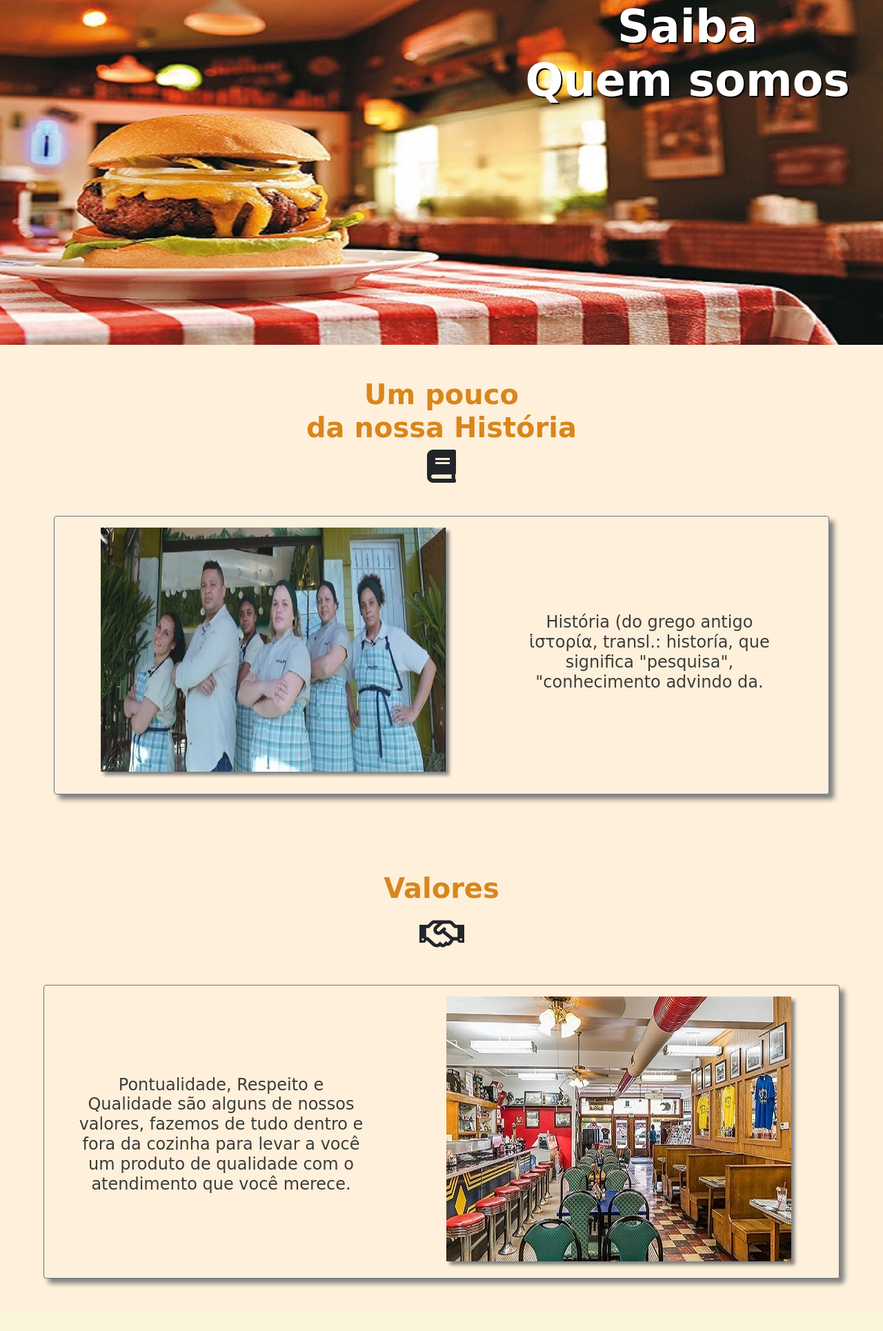
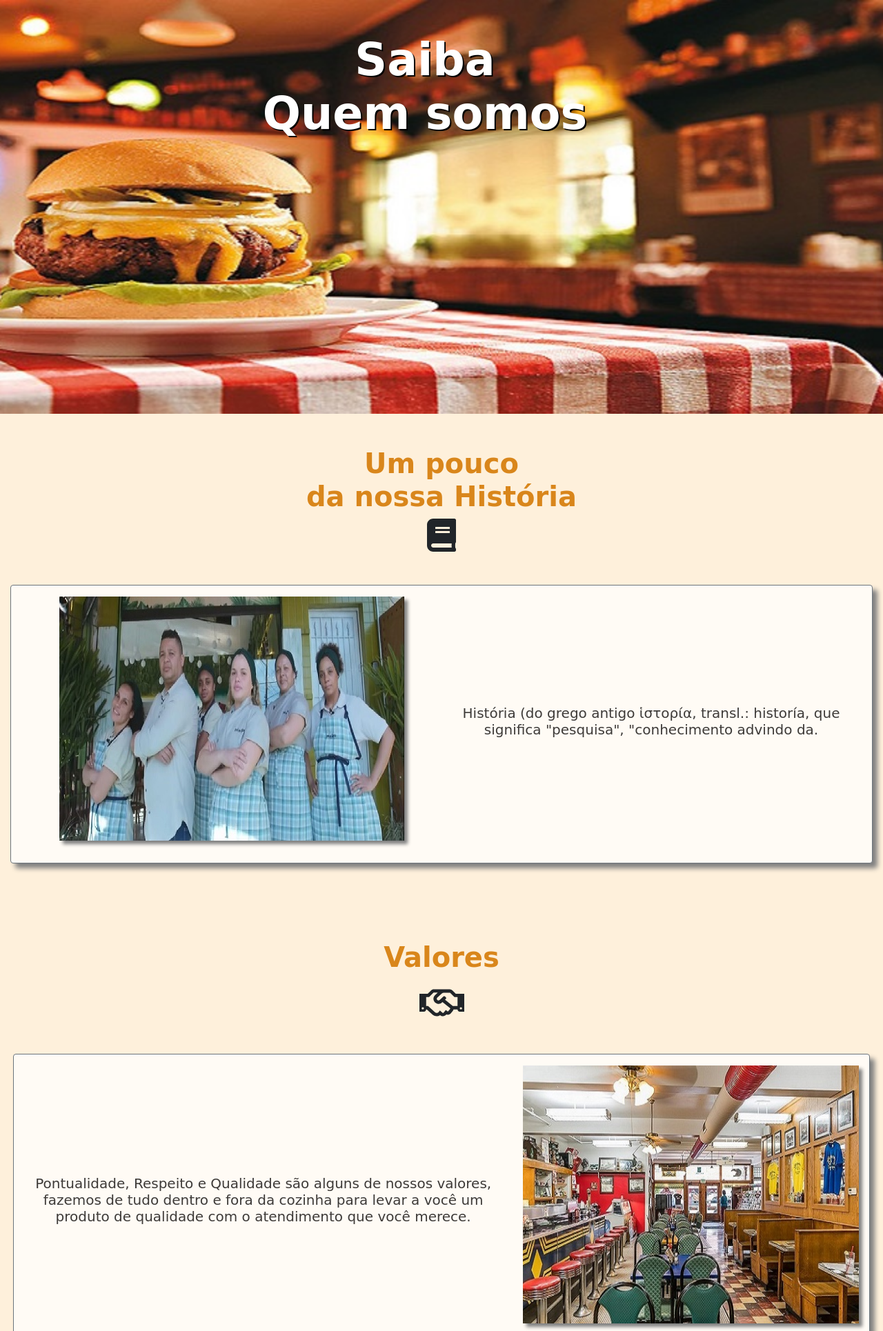
Before and after one commit to Pedrox42/Trainee-Grupo-2, a PHP site: page /html/sobre-Nos.html in a window 1280 px wide. Shown: the part 56-1986 px from the top of the page at 69% size. Before the commit the page ends 1923 px from the top, so only its background shows below. Run offline with PHP 8.4, Linux system fonts and the light colour scheme; some web fonts are replaced.

Commit message:
alteraçoes na pagina sobre nos

```diff
--- a/html/sobre-Nos.html
+++ b/html/sobre-Nos.html
@@ -33,25 +33,24 @@
         </div>
     </nav>
     <div class="nos image-about">
-        <div class=" img-fluid d-flex justify-content-end ">
-            <div class="d-flex justify-content-center text-center align-items-center text-about mr-5">
-                <h1>Saiba<br>Quem somos</h1>
-            </div>
+        <div class="d-flex  text-center justify-content-center align-items-center text-about pt-5 pr-5 pb-5">
+            <h1>Saiba<br>Quem somos</h1>
         </div>
     </div>
     <div class="container-fluid">
         <div class="corpoAbout">
-            <h1 class="pt-5 d-flex justify-content-center text-center">Um pouco <br> da nossa História</h1>
+            <h1 class="pt-5 d-flex justify-content-center text-center text-justify align-middle">Um pouco <br> da nossa História</h1>
             <i class="fas fa-book d-flex justify-content-center livro pb-5"></i>
             <div class="container-fluid box pb-3">
-                <div class="row border rounded border-secondary p-3 mb-5 rounded  pt-3 ml-5 mr-5">
-                    <div class="box-image-about d-flex justify-content-center col pr-5 pb-3">
+                <div class="row border rounded border-secondary p-3 mb-5 rounded  pt-3 box-somos ">
+                    <div class="box-image-about d-flex justify-content-center col-sm-6  pb-3">
                         <img class="img-fluid" src="../public/img/quemsomos1.jpg" alt="">
                     </div>
 
-                    <div class="box-text-about col-5 d-flex justify-content-center text-center  pr-5  align-items-center">
-                        <h4 style="float: right;">História (do grego antigo ἱστορία, transl.: historía, que significa
-                            "pesquisa", "conhecimento advindo da.</h4>
+                    <div
+                        class="box-text-about col-sm-6 d-flex justify-content-center text-center  align-items-center">
+                        <h5 style="float: right;">História (do grego antigo ἱστορία, transl.: historía, que significa
+                            "pesquisa", "conhecimento advindo da.</h5>
                     </div>
                 </div>
             </div>
@@ -61,33 +60,57 @@
                 <i class="far fa-handshake d-flex justify-content-center hand pb-5"></i>
                 <div>
                 </div class="container-fluid box">
-                <div class="row border rounded border-secondary ml-5 mr-5 pt-3">
+                <div class="row border rounded border-secondary ml-1 mr-1 pt-3 box-somos">
 
                     <div
-                        class="box-text-about col-5 d-flex justify-content-center text-center  align-items-center pl-5">
-                        <h4 style="float: right;">Pontualidade, Respeito e Qualidade são alguns de nossos valores,
+                        class="box-text-about col-sm-6 col-md-7 d-flex justify-content-center text-center  align-items-center">
+                        <h5 style="float: right;">Pontualidade, Respeito e Qualidade são alguns de nossos valores,
                             fazemos de tudo dentro e fora da cozinha para levar a você um produto de qualidade com o
-                            atendimento que você merece.</h4>
+                            atendimento que você merece.</h5>
                     </div>
-                    <div class="box-image-about col d-flex justify-content-center pb-4 pl-5">
+                    <div class="box-image-about col-sm-6 col-md-5 d-flex justify-content-center pb-4 ">
                         <img class="img-fluid" src="../public/img/restaurante1.jpg" alt="">
                     </div>
                 </div>
             </div>
+            <div class="corpoAbout">
+                <h1 class="pt-5 d-flex justify-content-center text-center">Visão</h1>
+                <i class="fas fa-binoculars d-flex justify-content-center livro pb-5"></i>
+                <div class="container-fluid box pb-3">
+                    <div class="row border rounded border-secondary p-3 mb-5 rounded  pt-3 box-somos ">
+                        <div class="box-image-about d-flex justify-content-center col-sm-6  pb-3 pt-3">
+                            <img class="img-fluid" src="../public/img/quemsomos2.jpg" alt="">
+                        </div>
+
+                        <div
+                            class="box-text-about col-sm-6 d-flex justify-content-center text-center  align-items-center">
+                            <h5 style="float: right;">Atender bem pra antender sempre.</h5>
+                        </div>
+                    </div>
+                </div>
+
 
         </div>
     </div>
 
 
-    <script src="https://code.jquery.com/jquery-3.3.1.slim.min.js"
+    <script
+    src="https://code.jquery.com/jquery-3.3.1.slim.min.js"
         integrity="sha384-q8i/X+965DzO0rT7abK41JStQIAqVgRVzpbzo5smXKp4YfRvH+8abtTE1Pi6jizo"
-        crossorigin="anonymous"></script>
-    <script src="https://cdnjs.cloudflare.com/ajax/libs/popper.js/1.14.7/umd/popper.min.js"
+        crossorigin="anonymous">
+    </script>
+
+    <script
+    src="https://cdnjs.cloudflare.com/ajax/libs/popper.js/1.14.7/umd/popper.min.js"
         integrity="sha384-UO2eT0CpHqdSJQ6hJty5KVphtPhzWj9WO1clHTMGa3JDZwrnQq4sF86dIHNDz0W1"
-        crossorigin="anonymous"></script>
-    <script src="https://stackpath.bootstrapcdn.com/bootstrap/4.3.1/js/bootstrap.min.js"
+        crossorigin="anonymous">
+    </script>
+
+    <script
+    src="https://stackpath.bootstrapcdn.com/bootstrap/4.3.1/js/bootstrap.min.js"
         integrity="sha384-JjSmVgyd0p3pXB1rRibZUAYoIIy6OrQ6VrjIEaFf/nJGzIxFDsf4x0xIM+B07jRM"
-        crossorigin="anonymous"></script>
+        crossorigin="anonymous">
+    </script>
 </body>
 
 </html>
--- a/public/css/styles.css
+++ b/public/css/styles.css
@@ -9,7 +9,7 @@
     background-repeat: no-repeat;
     background-size: cover;
     background-position: center;
-    height: 500px;
+    height: 600px;
     width: auto;
 
 }
@@ -20,6 +20,7 @@
     font-family: 'Baloo Chettan 2', cursive;
     font-weight: 700;
     font-size: 65px;
+
 }
 .corpoAbout h1{
     background-color: #fef0db;
@@ -27,14 +28,17 @@
     font-weight: 600;
     color:#d9861b;
 }
+.box-somos{
+    background-color: #fffbf5;
+}
 .container-fluid{
     background-color: #fef0db;
 }
 .livro{
     font-size: 48px;
 }
-.corpoAbout h4{
-    background-color: #fef0db;
+.corpoAbout h5{
+    background-color: #fffbf5;
     font-family: 'Baloo Chettan 2', cursive;
     font-weight: 500;
     color: #3e3b39;
```
Also changed, not shown: public/img/quemsomos2.jpg (added), 1 other file.
